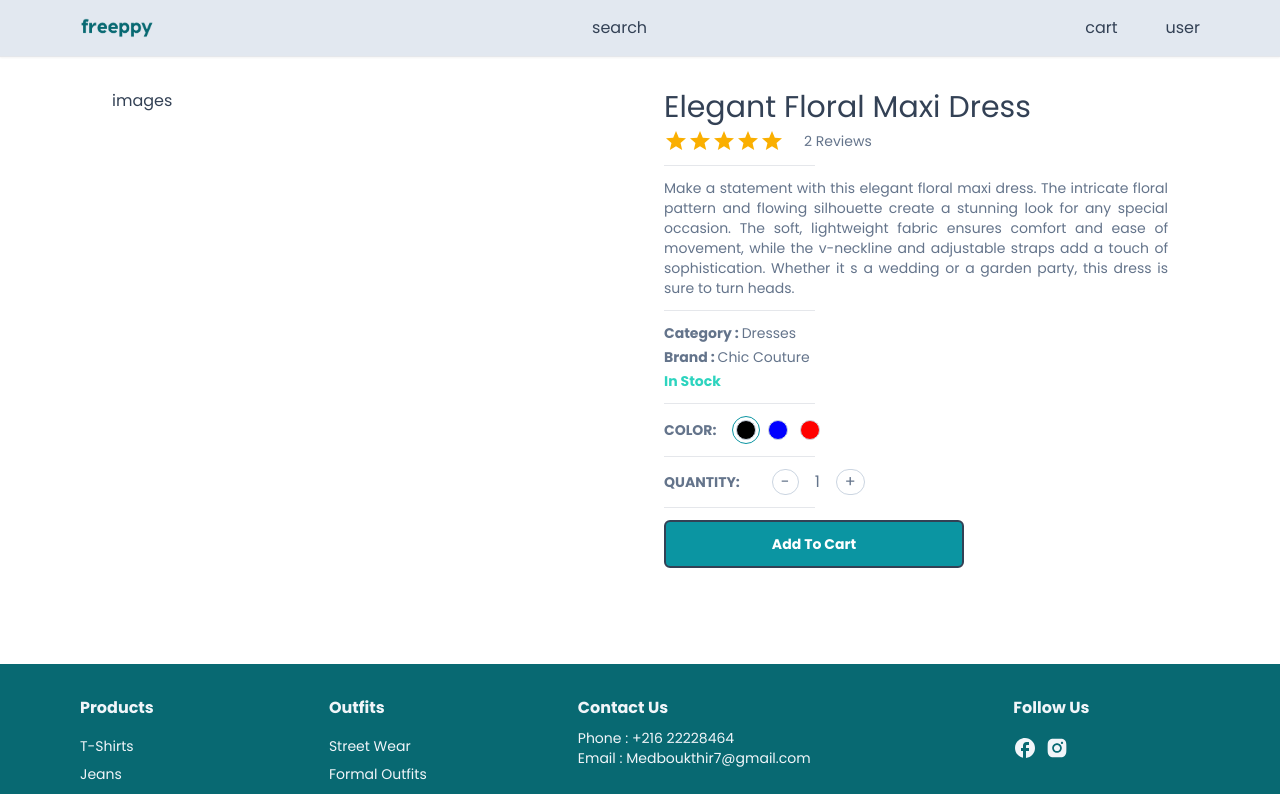
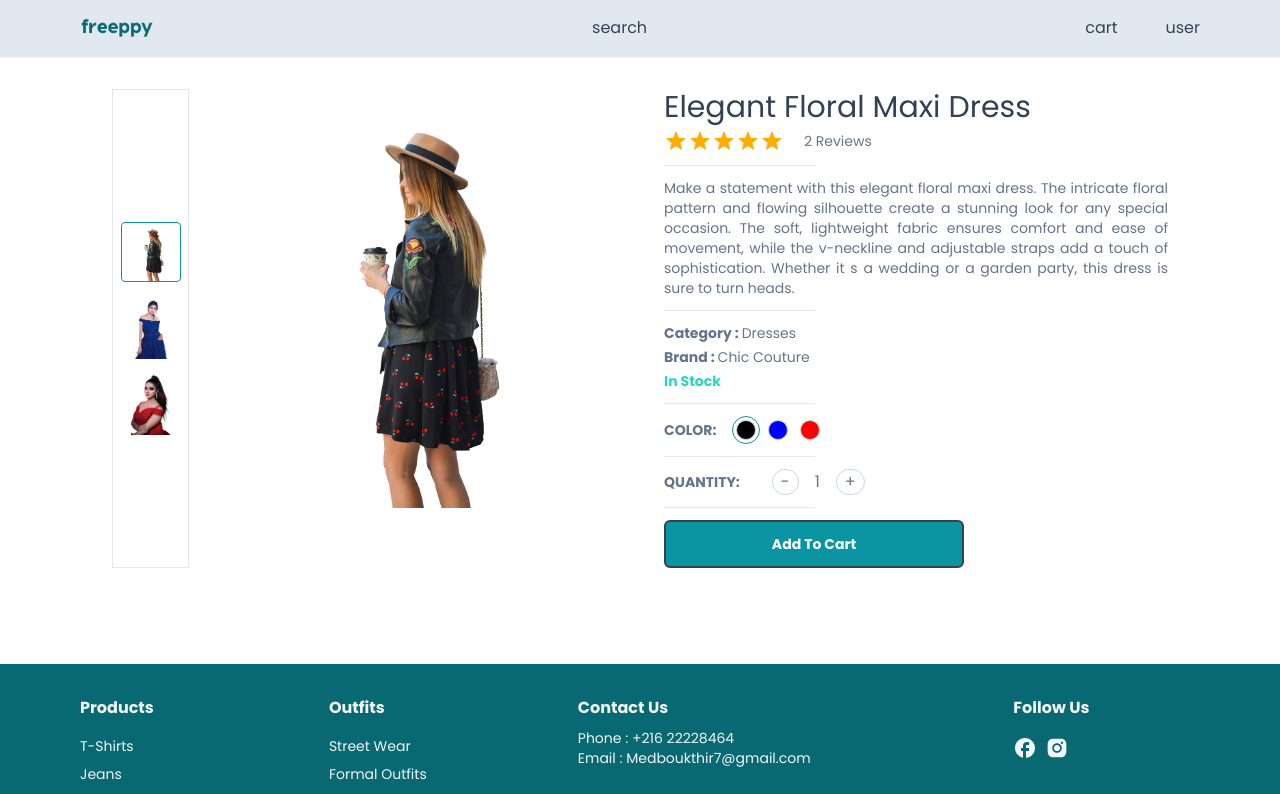
Before and after one commit to MohamedBoukthir/Freeppy, a Next.js app: page /product/1 in a window 1280 px wide. Shown: the top 794 px of the page. Built offline with nearby package versions, Linux system fonts and the light colour scheme.

Commit message:
Product Images

```diff
--- a/app/product/[id]/ProductDetails.tsx
+++ b/app/product/[id]/ProductDetails.tsx
@@ -3,8 +3,9 @@
 import { Rating } from "@mui/material";
 import { useCallback, useState } from "react";
 
-import SetColor from "@/components/Products/setColor";
+import SetColor from "@/components/Products/SetColor";
 import SetQuantity from "@/components/Products/SetQuantity";
+import ProductImg from "@/components/Products/ProductImg";
 import Button from "@/components/Button";
 
 // product details props
@@ -93,8 +94,14 @@ const ProductDetails: React.FC<ProductDetailsProps> = ({product}) => {
 
   return (
     <div className="grid grid-cols-1 md:grid-cols-2 gap-12">
-        <div>images</div>
+ {/* Product Image */}
+        <ProductImg
+            cartProduct={cartProduct}
+            product={product}
+            handleColorSelect={handleColorSelect}
+        />
 
+{/* Product Details */}
         <div className="flex flex-col gap-1 text-slate-500 text-sm">
         { /* Product name */ }
             <h2 className="text-3xl font-medium text-slate-700">
@@ -140,6 +147,7 @@ const ProductDetails: React.FC<ProductDetailsProps> = ({product}) => {
                 handleQtyDecrease={handleQtyDecrease}
             />
             <HorizontalLine/>
+        { /* Add To Cart Button */ }
             <div className="max-w-[300px]">
                 <Button
                     label="Add To Cart"
--- /dev/null
+++ b/components/Products/ProductImg.tsx
@@ -0,0 +1,47 @@
+"use client";
+
+import { CartProductType, selectedImgType } from "@/app/product/[id]/ProductDetails";
+import Image from "next/image";
+
+interface ProductImgProps {
+    cartProduct: CartProductType;
+    product: any;
+    handleColorSelect: (value: selectedImgType) => void;
+}
+
+const ProductImg: React.FC<ProductImgProps> = ({cartProduct, product, handleColorSelect,}) => {
+  return (
+    <div className="grid grid-cols-6 gap-2 h-full max-h-[500px] min-h[500px] sm:min-h-[400px]">
+        <div className="flex flex-col items-center justify-center gap-4 cursor-pointer border h-full max-h-[500px] min-h[500px] sm:min-h-[400px]">
+            {product.images.map((image: selectedImgType) => {
+                return <div key={image.color}
+                            onClick={()=> handleColorSelect(image)}
+                            className={`relative w-[80%] aspect-square rounded border-secColor
+                            ${cartProduct.selectedImg.color === image.color
+                                ? 'border-[1.5px]'
+                                : 'border-none'
+                            }
+                            `}
+                            >
+                    <Image
+                        src={image.image}
+                        alt={image.color}
+                        fill
+                        className="object-contain"
+                    />
+                </div>
+            })}
+        </div>
+        <div className="col-span-5 relative aspect-square">
+            <Image
+                src={cartProduct.selectedImg.image}
+                alt={cartProduct.name}
+                fill
+                className="w-full h-full object-contain max-h-[500px] min-h[500px] sm:min-h-[400px]"
+            />
+        </div>
+    </div>
+  )
+}
+
+export default ProductImg
```
